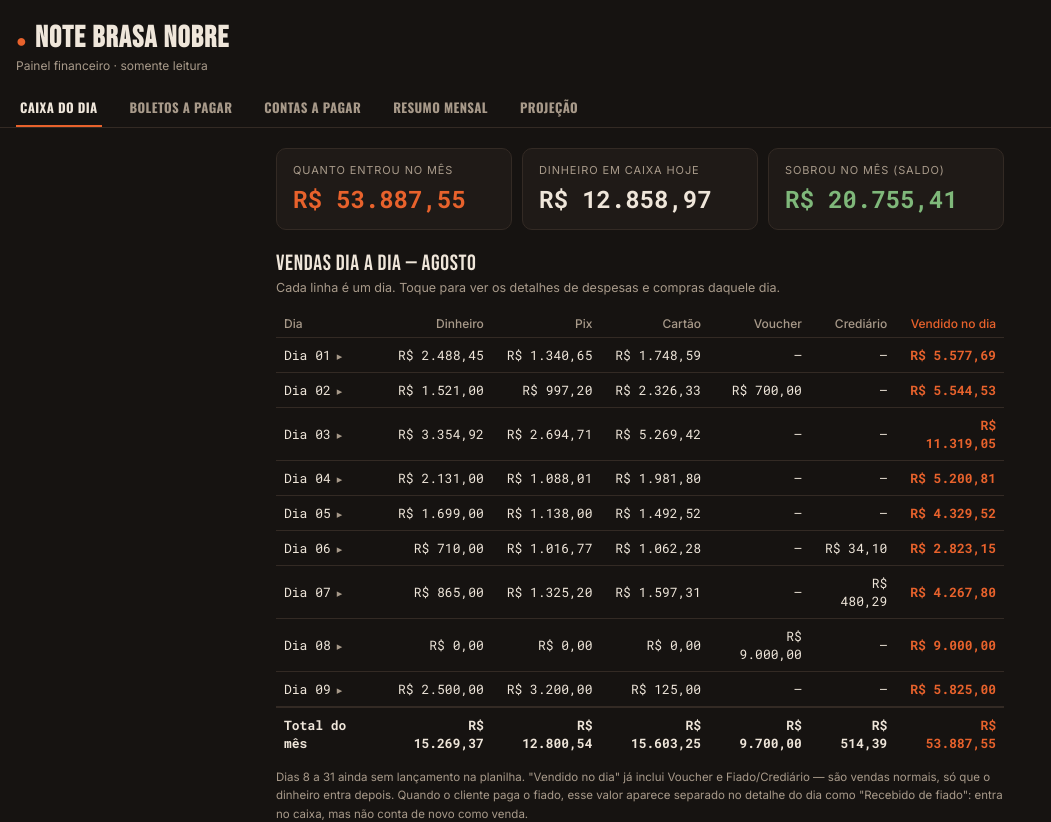
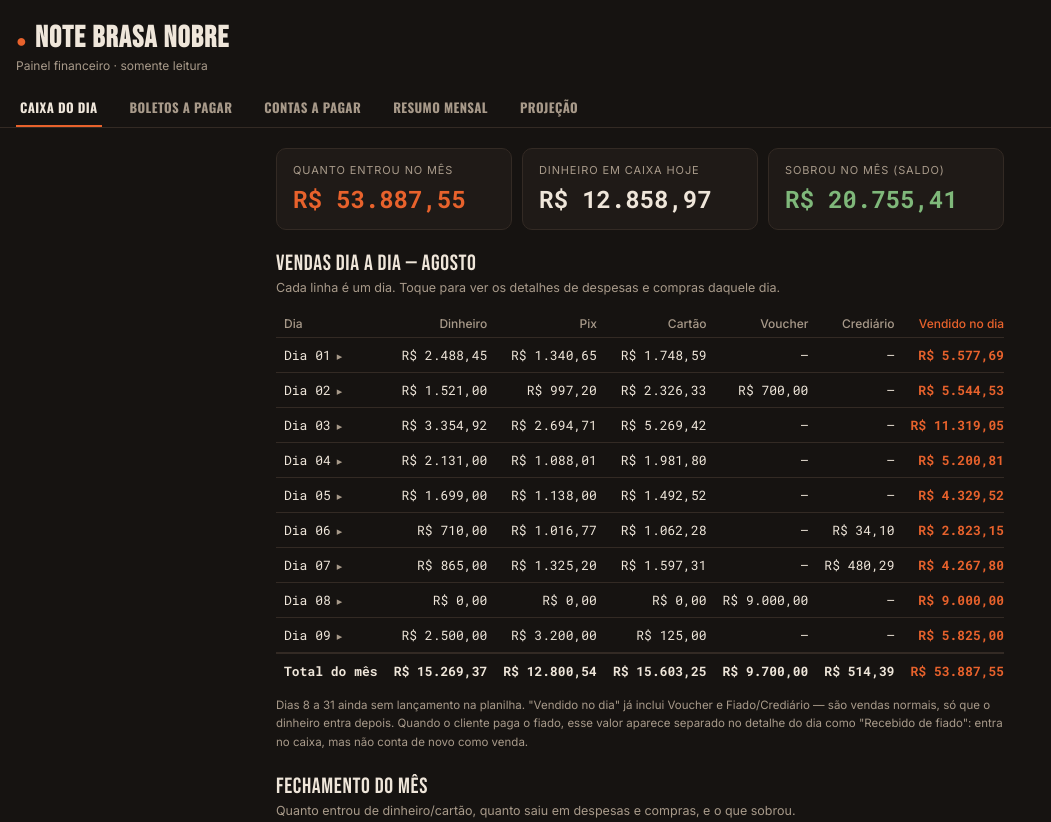
Before and after one commit to aneeilton/Brasa, a React (Vite) app: page / in a window 1280 px wide. Shown: the top 822 px of the page, without its empty margins (0-1051 px from the left). Built offline with nearby package versions, Linux system fonts and the light colour scheme.

Commit message:
Update App.jsx

```diff
--- a/App.jsx
+++ b/App.jsx
@@ -53,10 +53,10 @@ function SectionTitle({ children, sub }) {
 }
 
 function Th({ children, align = "right" }) {
-  return <th style={{ padding: "6px 8px", fontWeight: 500, textAlign: align, fontSize: 12 }}>{children}</th>;
+  return <th style={{ padding: "6px 8px", fontWeight: 500, textAlign: align, fontSize: 12, whiteSpace: "nowrap" }}>{children}</th>;
 }
 function Td({ children, align = "right", style }) {
-  return <td style={{ padding: "8px", textAlign: align, fontFamily: "'Roboto Mono', monospace", ...style }}>{children}</td>;
+  return <td style={{ padding: "8px", textAlign: align, fontFamily: "'Roboto Mono', monospace", whiteSpace: "nowrap", ...style }}>{children}</td>;
 }
 
 /* ---------------- TABS ---------------- */
```
